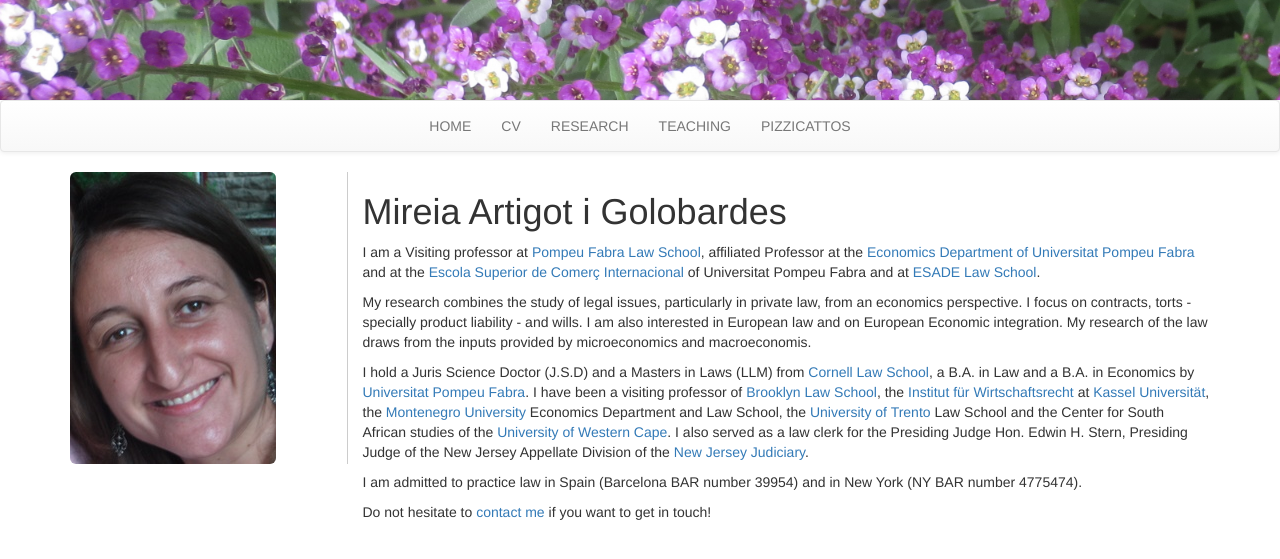
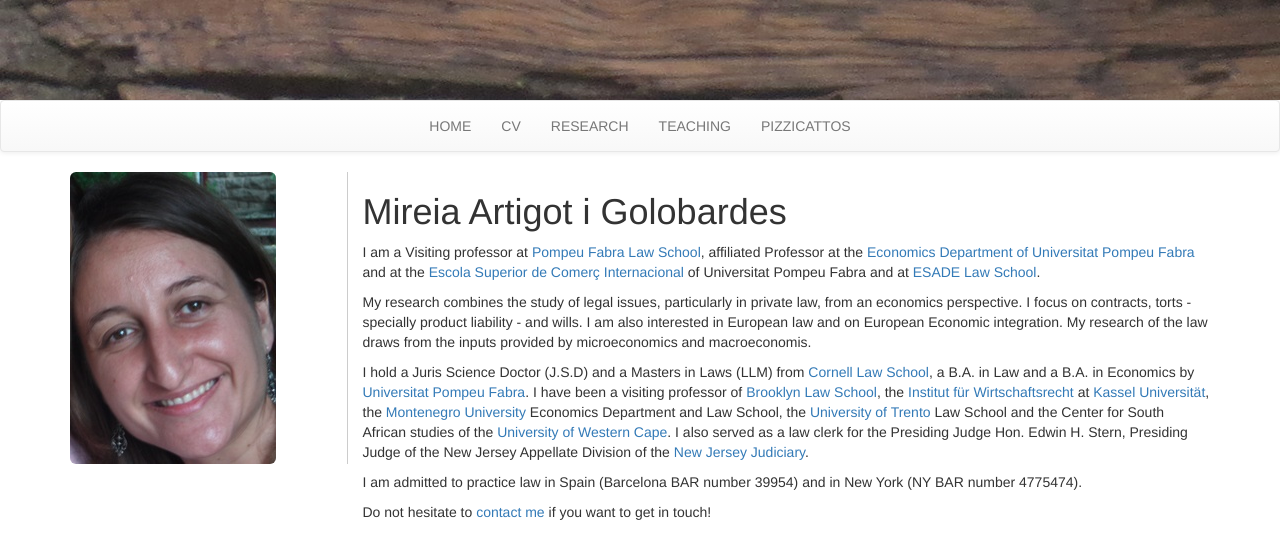
Before and after one commit to JohnPalmer/mireiaartigot, a Jekyll site: the page built from index.md, in a window 1280 px wide. Shown: the top 559 px of the page. Built offline with Jekyll 4.4.1, drawn with Linux system fonts in a browser that asks for light colours; nearby versions of some CDN libraries; our own code applies the rules of GitHub Pages for plain Markdown files.

Commit message:
Update head.html

```diff
--- a/_includes/head.html
+++ b/_includes/head.html
@@ -21,7 +21,7 @@
 
 <style>
 .wrapper {
-  background-image: url("{{ site.url }}/images/IMG_8605.JPG");
+    background-image: url("{{ site.url }}/images/{% if page.title == "Home" %}IMG_8605.JPG{% else %}IMG_8630.JPG{% endif %}");
   background-repeat: no-repeat;
   background-size: cover;
   width: 100%;
```
